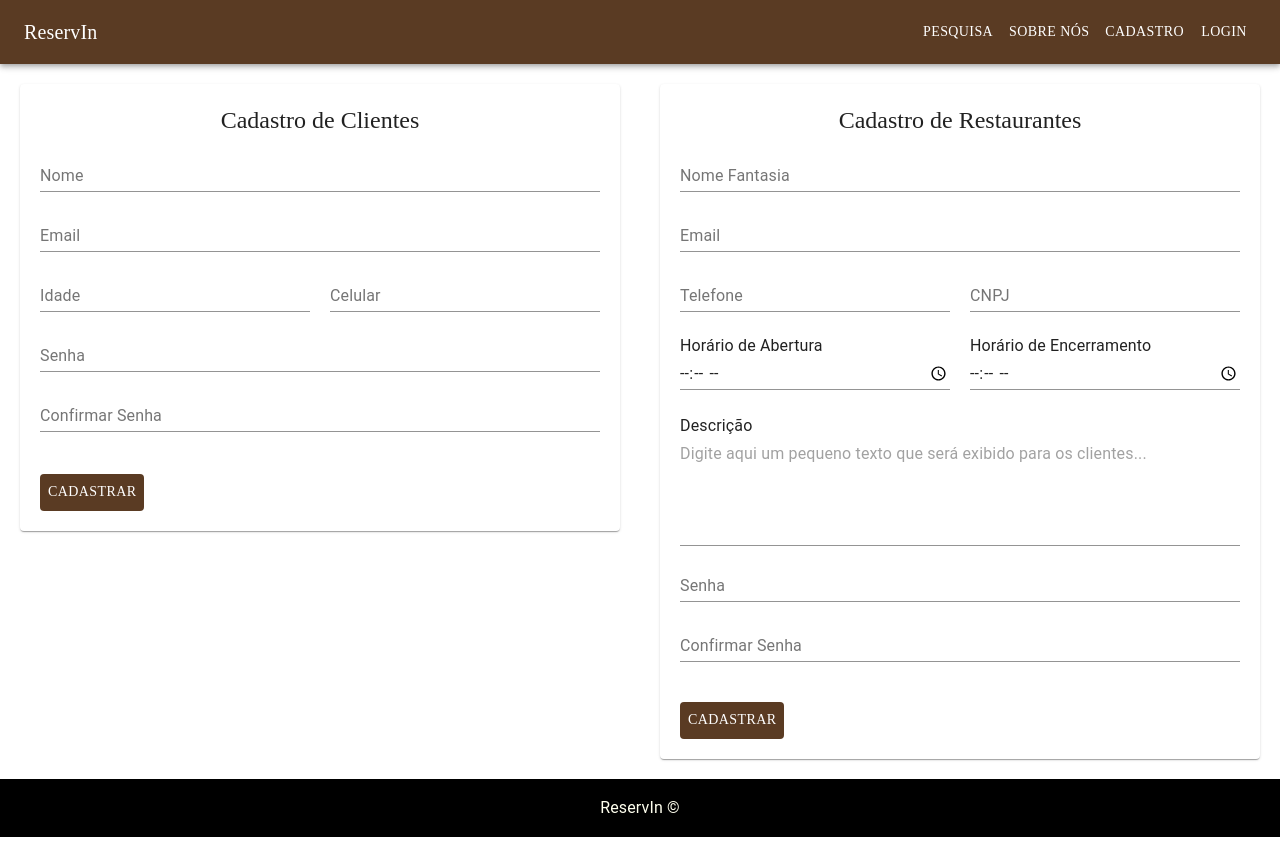
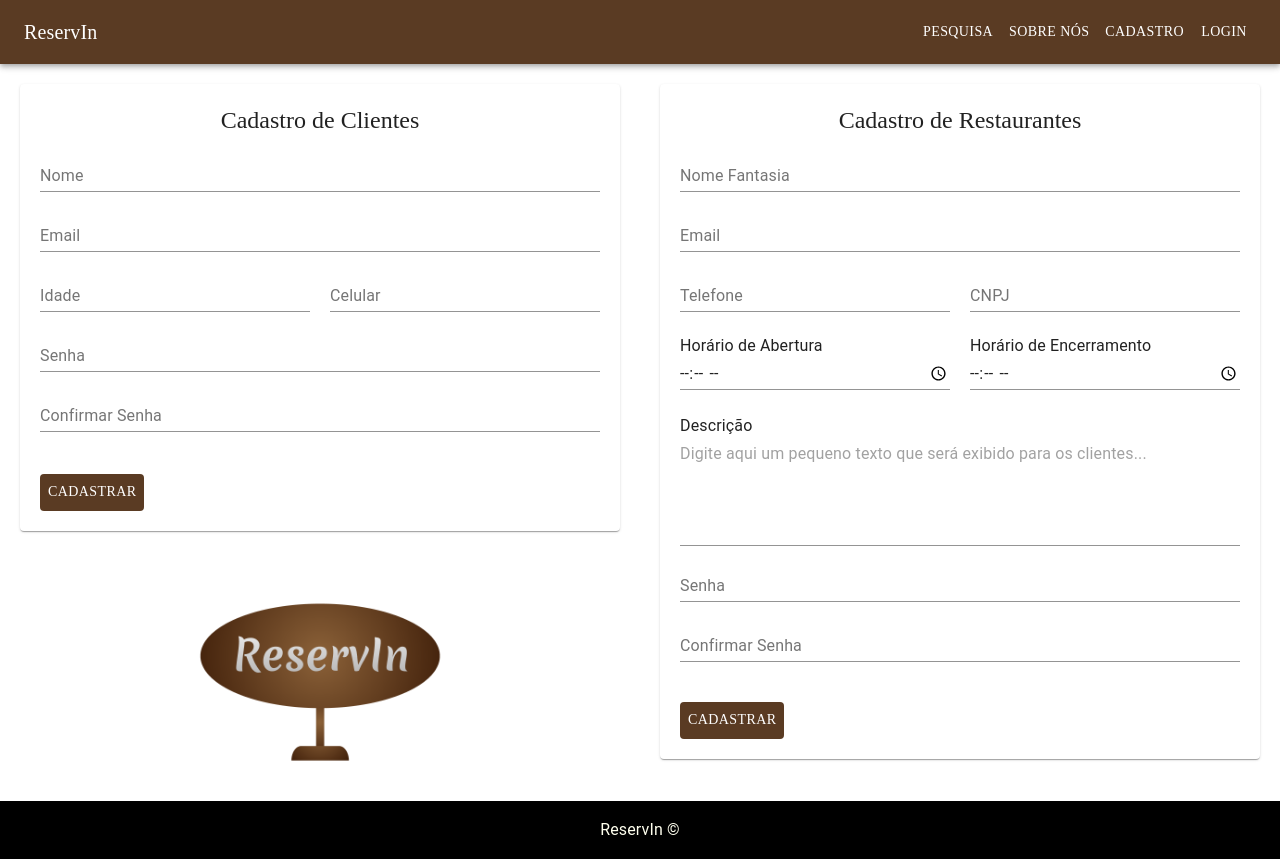
Before and after one commit to GabrielGoncalvesOliveira/ReservIn, a React (Create React App) app: page / in a window 1280 px wide. Before the commit the page ends 837 px from the top, so only its background shows below. Built offline with nearby package versions, Linux system fonts and the light colour scheme; a web font is replaced by a local one.

Commit message:
added logo

```diff
--- a/src/App.js
+++ b/src/App.js
@@ -11,7 +11,7 @@ function App() {
         <Header/>
         <main>
           {/* {<IndexBody/>
-          <Login/>} */}
+          <Login/> */}
           <Register/>
         </main>
         <Footer/>
--- a/src/components/Login.js
+++ b/src/components/Login.js
@@ -1,5 +1,6 @@
 import { Button, Grid, Input, Paper, TextField, Typography } from '@material-ui/core'
 import React, { useState } from 'react'
+import logo from '../ReservIn.png'
 
 const Login = () => {
     const[email, setEmail] = useState('')
@@ -14,7 +15,7 @@ const Login = () => {
             <Paper className="login-box">
                 <form autoComplete >
                     <Grid container justify="center" alignItems="center">
-                        <Typography style={{margin:20}} variant="h4">LOGO</Typography>
+                        <img src={logo} alt="logo" width="200" height="180"></img>
                     </Grid>
                     <Grid item>
                         <TextField autoComplete="on" fullWidth label="Email" value={email} onChange={(e) => setEmail(e.target.value)}/>
--- a/src/components/Register.js
+++ b/src/components/Register.js
@@ -1,5 +1,6 @@
 import React, {useState} from 'react'
 import {Grid, Typography, Paper, TextField, Button} from '@material-ui/core'
+import logo from '../ReservIn.png'
 
 const Register = () => {
 
@@ -54,6 +55,12 @@ const Register = () => {
                         </Grid>
                     </Grid>
                 </Paper>
+                <Grid container alignItems="center" justify="center">
+                    <img src={logo} alt="logo" width="250" height="250"></img>
+                </Grid>
+
+
+
             </Grid>
             <Grid item lg style={{margin:20}}>
                 <Paper>
--- a/src/index.css
+++ b/src/index.css
@@ -48,7 +48,7 @@ code {
 }
 
 .login-box{
-  margin-top: 15vh;
+  margin-top: 8vh;
   width: 40%;
   padding-right: 50px;
   padding-left: 50px;
```
Also changed, not shown: src/ReservIn.png (added).
